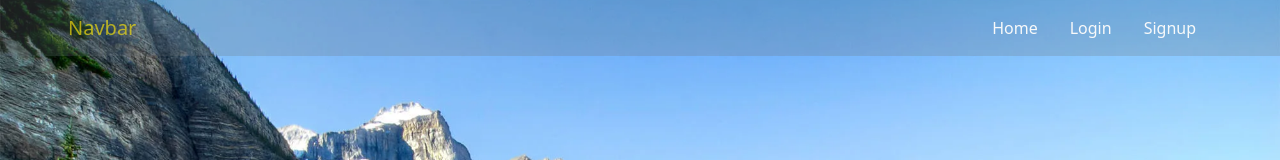
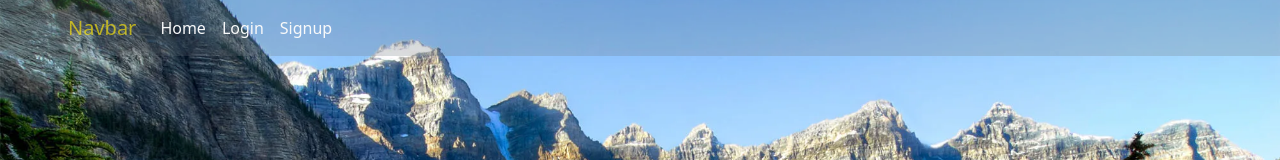
Before and after one commit to sakshii1324/user-management, a plain HTML site: page index.html in a window 1280 px wide. Shown: the top 160 px of the page. Drawn offline with nearby package versions, Linux system fonts and the light colour scheme.

Commit message:
change navbar

```diff
--- a/index.html
+++ b/index.html
@@ -11,7 +11,7 @@
 </head>
 
 <body>
-    <nav class="navbar navbar-expand-lg navbar-light text-body bg-secondary p-2 text-white bg-opacity-25  "
+    <nav class="navbar navbar-expand-lg navbar-light text-body bg-secondary p-2 text-white bg-opacity-25 w-100 fixed-top "
         style="z-index: 1;">
         <div class="container-fluid mx-5">
             <a class="navbar-brand " style="color: rgb(253 231 13 / 66%) !important;" href="#">Navbar</a>
@@ -20,8 +20,8 @@
                 aria-label="Toggle navigation">
                 <span class="navbar-toggler-icon"></span>
             </button>
-            <div>
-                <ul class="nav justify-content-end ">
+            <div id="navbarSupportedContent" class="collapse navbar-collapse">
+                <ul class="navbar-nav me-auto mb-2 mb-lg-0 justify-content-end ">
                     <li class="nav-item">
                         <a class="nav-link active text-light" aria-current="page" href="/">Home</a>
                     </li>
--- a/style.css
+++ b/style.css
@@ -1,10 +1,10 @@
-.banner-c{
-    height:"500px";
-    width:"20px";
+.banner-c {
+    height: 100vh;
 }
+
 @media only screen and (max-width: 600px) {
     .banner-c {
-        height: 35vh;
+        height: 45vh;
         object-fit: cover;
     }
 }
```
